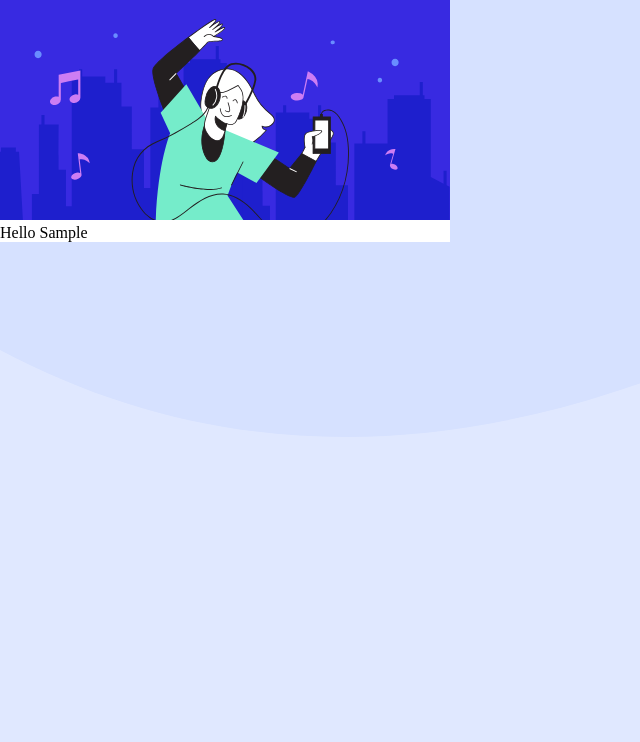
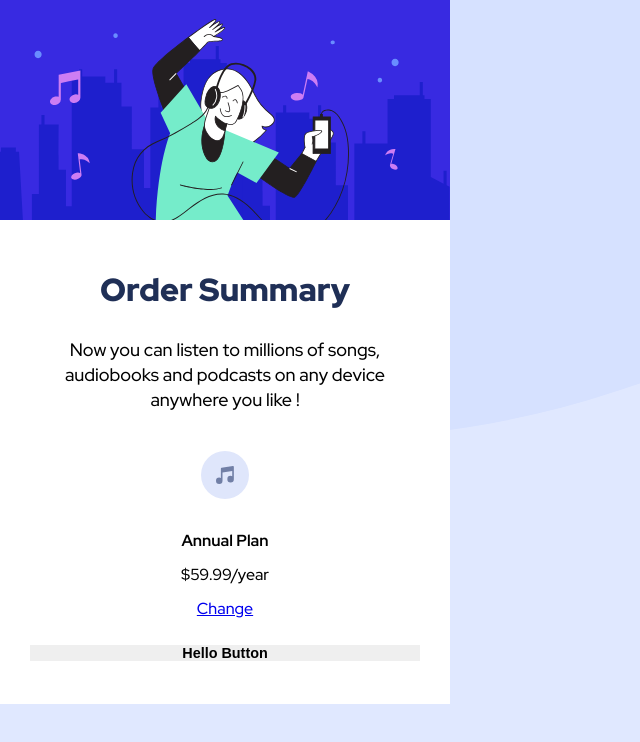
Before and after one commit to PuneetSivananda/ytube-projects, a React (Create React App) app in the folder material-card/: page / in a window 1280 px wide. Shown: the top 742 px of the page, without its empty margins (0-640 px from the left). Built offline with nearby package versions, Linux system fonts and the light colour scheme.

Commit message:
feat: updates to the card component ui

```diff
--- a/material-card/src/App.js
+++ b/material-card/src/App.js
@@ -14,8 +14,16 @@ const styles = makeStyles(() => ({
       backgroundColor: paleBlue,
       backgroundImage: `url(${"./images/pattern-background-desktop.svg"})`,
       backgroundRepeat: "no-repeat",
-      fontFamily: "Red Hat Display" | "sans-serif",
+      backhroundSize: "cover",
+      fontFamily: "Red Hat Display",
       fontSize: "16px"
+    },
+    button: {
+      width: "100%",
+      border: "none",
+      fontWeight: "700",
+      fontSize: "0.9rem",
+      cursor: "pointer"
     }
   }
 }))
--- a/material-card/src/components/Card.jsx
+++ b/material-card/src/components/Card.jsx
@@ -1,13 +1,35 @@
 import React from "react"
 import { makeStyles } from "@material-ui/core/styles"
-
+import { darkBlue } from "../constants"
 const styles = makeStyles(() => ({
+    container: {
+        padding: "30px",
+        display: "flex",
+        flexDirection: "column",
+        textAlign: "center",
+        justifyContent: "center",
+        fontSize: "18px",
+        "& *": {
+            margin: "13px 0"
+        }
+    },
+    title: {
+        color: darkBlue,
+        fontWeight: 900,
+        fontSize: "32px",
+    },
     card: {
         width: "450px",
         backgroundColor: "white"
     },
     heroImage: {
         width: "100%"
+    },
+    orderDescription: {
+        lineHeight: "25px"
+    },
+    planContainer: {
+        fontSize: "16px",
     }
 }))
 
@@ -16,7 +38,22 @@ const Card = () => {
     return (
         <div className={classes.card}>
             <img className={classes.heroImage} src="./images/illustration-hero.svg" alt="Hero" />
-            <p>Hello Sample</p>
+            <div className={classes.container}>
+                <h2 className={classes.title}>Order Summary</h2>
+                <p className={classes.orderDescription}>
+                    Now you can listen to millions of songs, audiobooks and podcasts
+                    on any device anywhere you like !
+                </p>
+                <div className={classes.planContainer}>
+                    <img src="./images/icon-music.svg" alt="Icon Music" />
+                    <div class="plan-description">
+                        <strong>Annual Plan</strong>
+                        <p>$59.99/year</p>
+                    </div>
+                    <a href="#">Change</a>
+                </div>
+                <button>Hello Button</button>
+            </div>
         </div>
     )
 }
```
